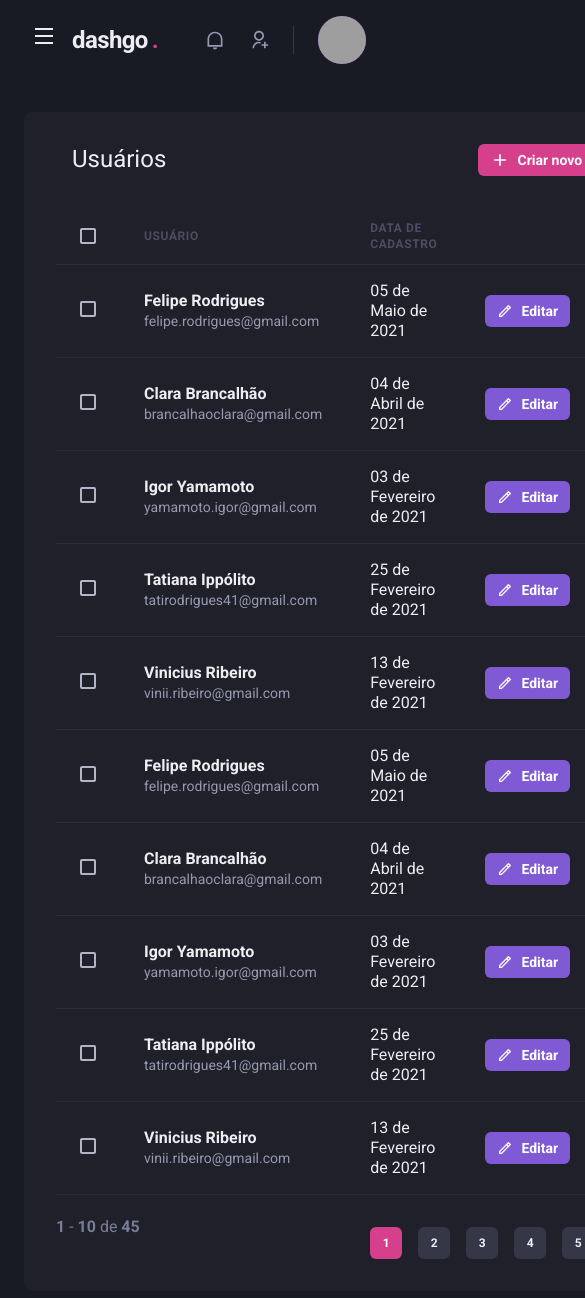
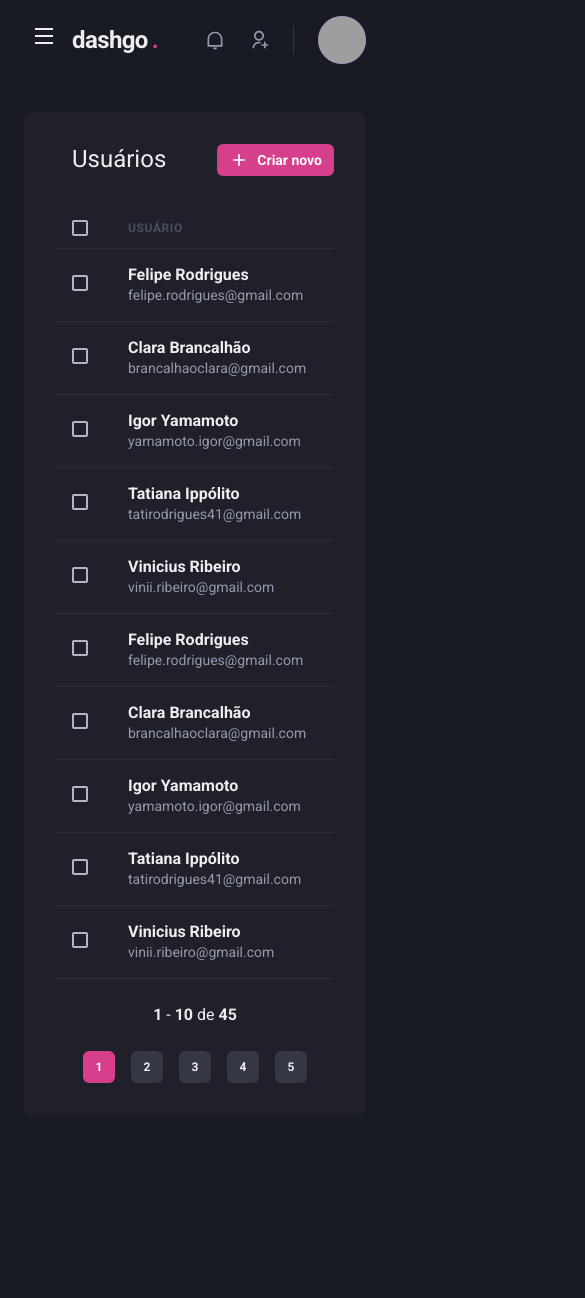
Before and after one commit to feliperodriguess/dashgo, a Next.js app: page /users in a window 390 px wide. Shown: the top 1298 px of the page, 585 px wide, since content can reach past the window. After the commit the page ends 1139 px from the top, so only its background shows below. Built offline with nearby package versions, Linux system fonts and the light colour scheme; grey boxes are pictures that could not be loaded.

Commit message:
feat: Finish responsive version

```diff
--- a/src/components/pagination/index.tsx
+++ b/src/components/pagination/index.tsx
@@ -47,8 +47,8 @@ export function Pagination({ currentPage, onPageClick, perPage = 10, total }: Pa
   )
 
   return (
-    <Flex w="100%" align="center" justify="space-between">
-      <Text color="gray.400">
+    <Flex w="100%" direction={['column', 'row']} align="center" justify="space-between">
+      <Text mt="6">
         <Text fontWeight="bold" as="span">
           {(currentPage - 1) * perPage + 1}
         </Text>{' '}
@@ -62,7 +62,7 @@ export function Pagination({ currentPage, onPageClick, perPage = 10, total }: Pa
         </Text>
       </Text>
 
-      <HStack align="center" justify="center" mt="8" spacing="4">
+      <HStack align="center" justify="center" mt="6" spacing="4">
         {pages.map((page) => (page === currentPage ? renderCurrentPage : renderOtherPages(page)))}
       </HStack>
     </Flex>
--- a/src/components/table/index.tsx
+++ b/src/components/table/index.tsx
@@ -10,14 +10,15 @@ import {
   Td,
   Tr,
   Text,
+  useBreakpointValue,
 } from '@chakra-ui/react'
 import { RiPencilLine } from 'react-icons/ri'
 
 interface UserProps {
-  id: number;
-  name: string;
-  email: string;
-  createdAt: string;
+  id: number
+  name: string
+  email: string
+  createdAt: string
 }
 
 interface TableProps {
@@ -25,23 +26,28 @@ interface TableProps {
 }
 
 export function Table({ users }: TableProps) {
+  const isDesktop = useBreakpointValue({
+    base: false,
+    lg: true,
+  })
+
   return (
     <ChakraTable colorScheme="whiteAlpha">
       <Thead>
         <Tr>
-          <Th px="6" color="gray.300" width="8">
+          <Th px={['4', '4', '6']} color="gray.300" width="8">
             <Checkbox colorScheme="pink" />
           </Th>
           <Th>Usuário</Th>
-          <Th>Data de cadastro</Th>
-          <Th w="8"></Th>
+          {isDesktop && <Th>Data de cadastro</Th>}
+          {isDesktop && <Th w="8"></Th>}
         </Tr>
       </Thead>
 
       <Tbody>
-        {users.map(user => (
+        {users.map((user) => (
           <Tr key={user.id}>
-            <Td px="6">
+            <Td px={['4', '4', '6']}>
               <Checkbox colorScheme="pink" />
             </Td>
             <Td>
@@ -52,7 +58,8 @@ export function Table({ users }: TableProps) {
                 </Text>
               </Box>
             </Td>
-            <Td>{user.createdAt}</Td>
+            {isDesktop && <Td>{user.createdAt}</Td>}
+            {isDesktop && (
               <Td>
                 <Button
                   as="a"
@@ -65,9 +72,9 @@ export function Table({ users }: TableProps) {
                   Editar
                 </Button>
               </Td>
+            )}
           </Tr>
         ))}
-
       </Tbody>
     </ChakraTable>
   )
--- a/src/pages/dashboard/chart/index.tsx
+++ b/src/pages/dashboard/chart/index.tsx
@@ -12,7 +12,7 @@ const ApexChart = dynamic(() => import('react-apexcharts'), {
 
 export function Chart({ title, ...otherProps }) {
   return (
-    <Box p="8" bg="gray.800" borderRadius={8}>
+    <Box p={['6', '8']} bg="gray.800" borderRadius={8}>
       <Text fontSize="lg" mb="4">
         {title}
       </Text>
--- a/src/pages/users/create/index.tsx
+++ b/src/pages/users/create/index.tsx
@@ -5,19 +5,19 @@ import { BaseView, Input } from '../../../components'
 export default function CreateUser() {
   return (
     <BaseView>
-      <Box flex="1" borderRadius={8} bg="gray.800" p="8">
+      <Box flex="1" borderRadius={8} bg="gray.800" p={['6', '8']}>
         <Heading size="lg" fontWeight="normal">
           Criar usuário
         </Heading>
         <Divider my="6" borderColor="gray.700" />
 
         <VStack spacing="8">
-          <SimpleGrid minChildWidth="240px" spacing="8" w="100%">
+          <SimpleGrid minChildWidth="240px" spacing={['6', '8']} w="100%">
             <Input name="name" label="Nome completo" />
             <Input name="email" type="email" label="E-mail" />
           </SimpleGrid>
 
-          <SimpleGrid minChildWidth="240px" spacing="8" w="100%">
+          <SimpleGrid minChildWidth="240px" spacing={['6', '8']} w="100%">
             <Input name="password" type="password" label="Senha" />
             <Input name="password-confirmation" type="password" label="Confirmar senha" />
           </SimpleGrid>
```
Lines whose indentation alone changed are shown as unchanged.
